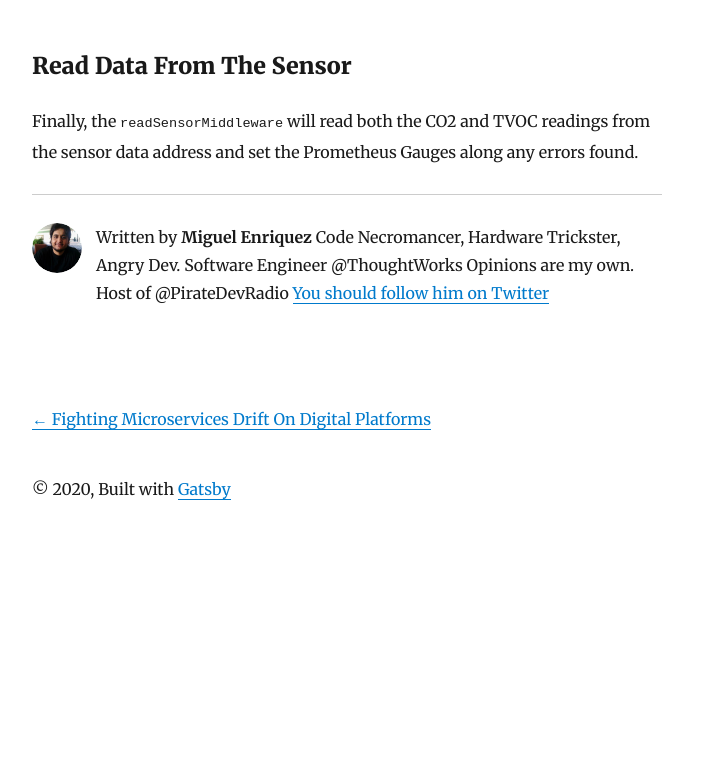
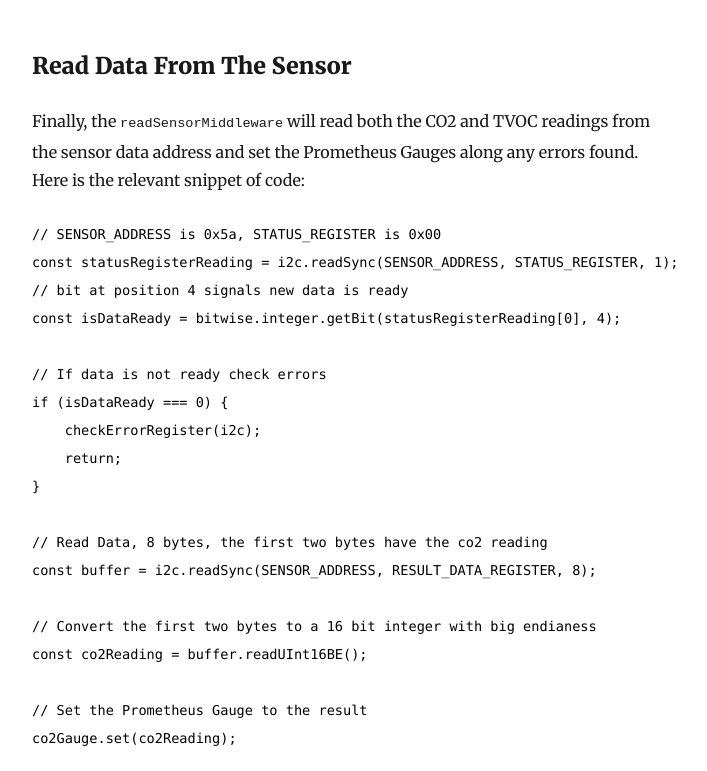
Before and after one commit to ElderMael/codexarcana-blog, a Gatsby site: page /create-a-co2-sensor-with-raspberry-pi/ in a window 1280 px wide. Shown: the part 6629-7400 px from the top of the page, without its empty margins (293-1000 px from the left). Before the commit the page ends 7174 px from the top, so only its background shows below. Built offline with nearby package versions, Linux system fonts and the light colour scheme; Gatsby itself is replaced by a stand-in of ours; some packages are replaced by stand-ins of ours; code samples lack their colours.

Commit message:
Add Snippet To Read Data Register

````diff
--- a/content/blog/create-a-co2-sensor-with-raspberry-pi/index.md
+++ b/content/blog/create-a-co2-sensor-with-raspberry-pi/index.md
@@ -176,7 +176,30 @@ returned according to the [datasheet][6].
 ### Read Data From The Sensor
 
 Finally, the `readSensorMiddleware` will read both the CO2 and TVOC readings from the
-sensor data address and set the Prometheus Gauges along any errors found.
+sensor data address and set the Prometheus Gauges along any errors found. Here is
+the relevant snippet of code:
+
+```javascript
+// SENSOR_ADDRESS is 0x5a, STATUS_REGISTER is 0x00
+const statusRegisterReading = i2c.readSync(SENSOR_ADDRESS, STATUS_REGISTER, 1);
+// bit at position 4 signals new data is ready
+const isDataReady = bitwise.integer.getBit(statusRegisterReading[0], 4);
+
+// If data is not ready check errors
+if (isDataReady === 0) {
+    checkErrorRegister(i2c);
+    return;
+}
+
+// Read Data, 8 bytes, the first two bytes have the co2 reading
+const buffer = i2c.readSync(SENSOR_ADDRESS, RESULT_DATA_REGISTER, 8);
+
+// Convert the first two bytes to a 16 bit integer with big endianess
+const co2Reading = buffer.readUInt16BE();
+
+// Set the Prometheus Gauge to the result
+co2Gauge.set(co2Reading);
+```
 
 
 [1]: (https://en.wikipedia.org/wiki/General-purpose_input/output
````
